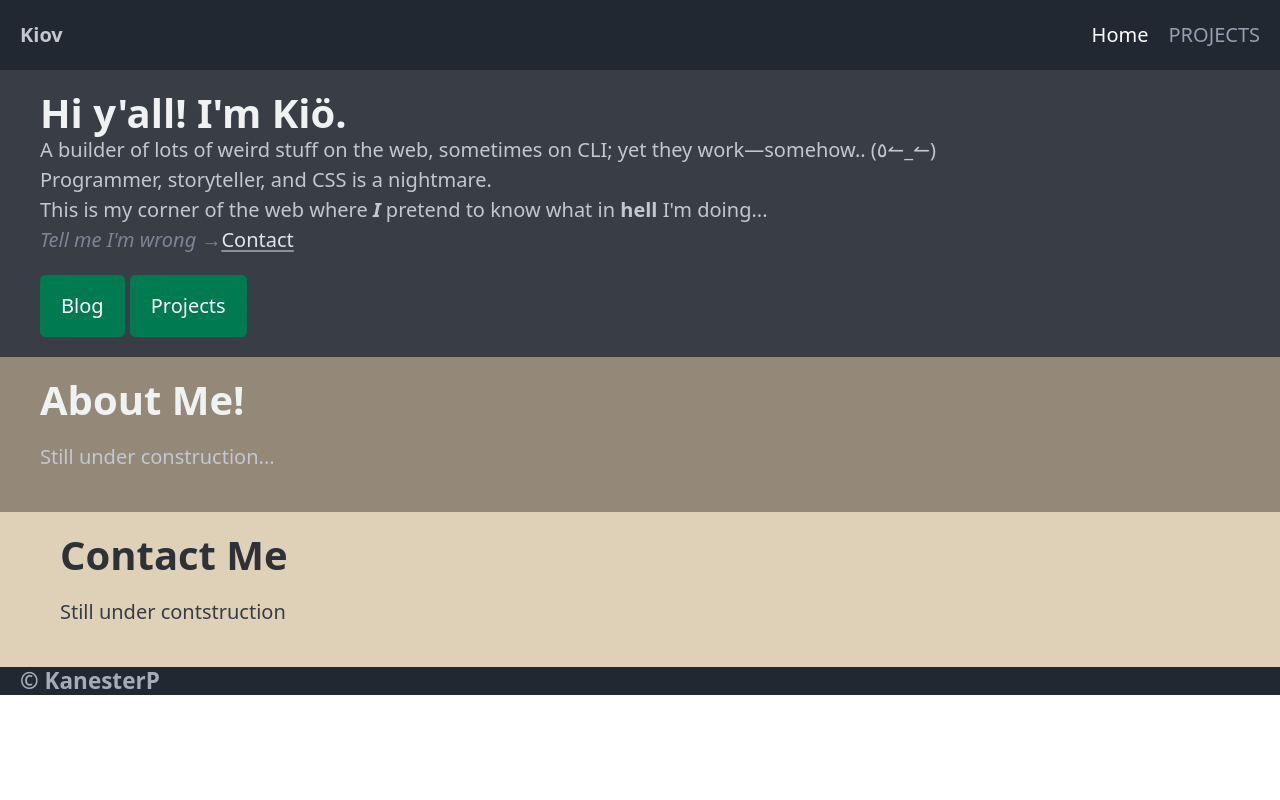
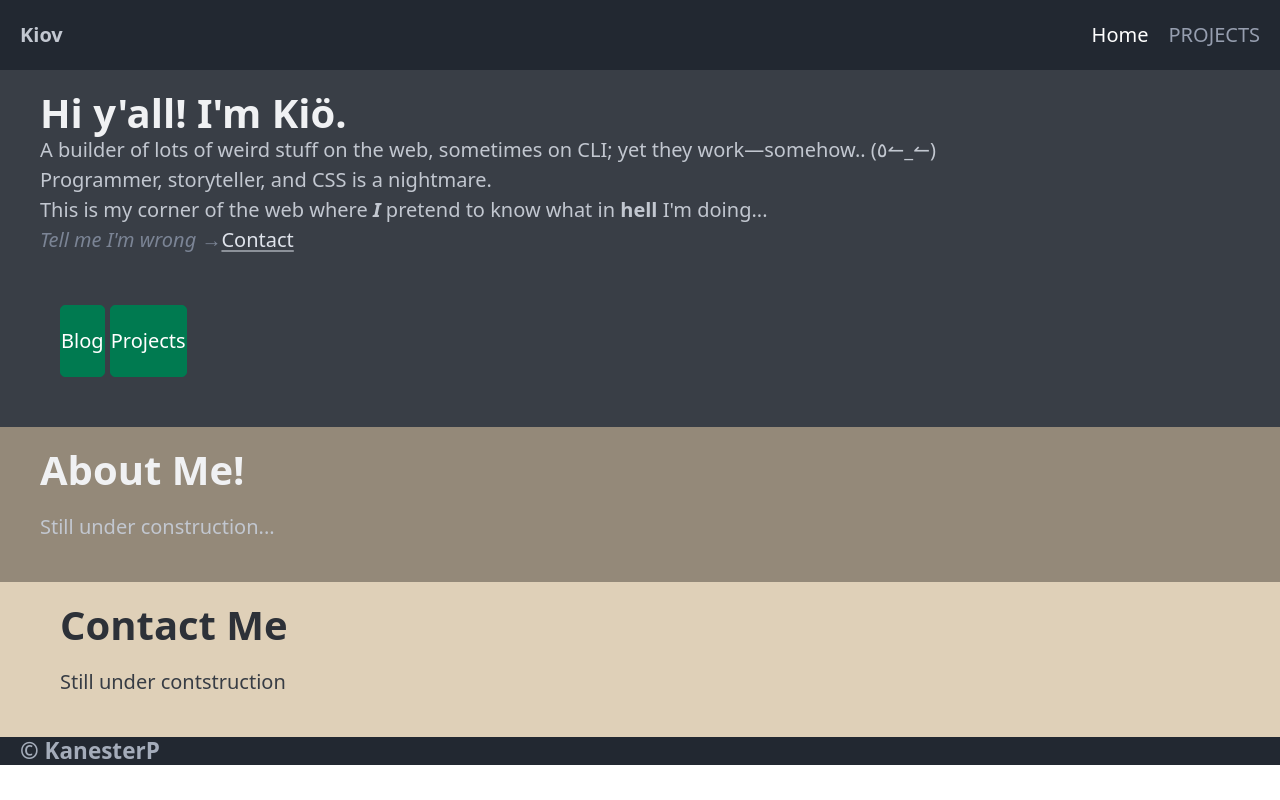
Before and after one commit to Kanester/portfolio, a SvelteKit app: page / in a window 1280 px wide. Built offline with nearby package versions, Linux system fonts and the light colour scheme.

Commit message:
--no-message

```diff
--- a/src/routes/+page.svelte
+++ b/src/routes/+page.svelte
@@ -8,7 +8,7 @@
       <p><i>Tell me I'm wrong</i> &#x2192;<a class="contrast" href="#contact">Contact</p>
     </hgroup>
 
-    <div class="">
+    <div class="herob">
       <a role="button" href="blog">Blog</a>
       <a role="button" href="projects">Projects</a>
     </div>
--- a/src/styles/global.scss
+++ b/src/styles/global.scss
@@ -19,6 +19,15 @@ section {
 .hero {
 	background-color: $secondary;
 	border-top: $border;
+}
+
+.herob {
+  padding: 1rem;
+
+  a {
+    padding: 1rem 0;
+    margin: 0.5rem 0;
+  }
 }
 
 .about {
```
